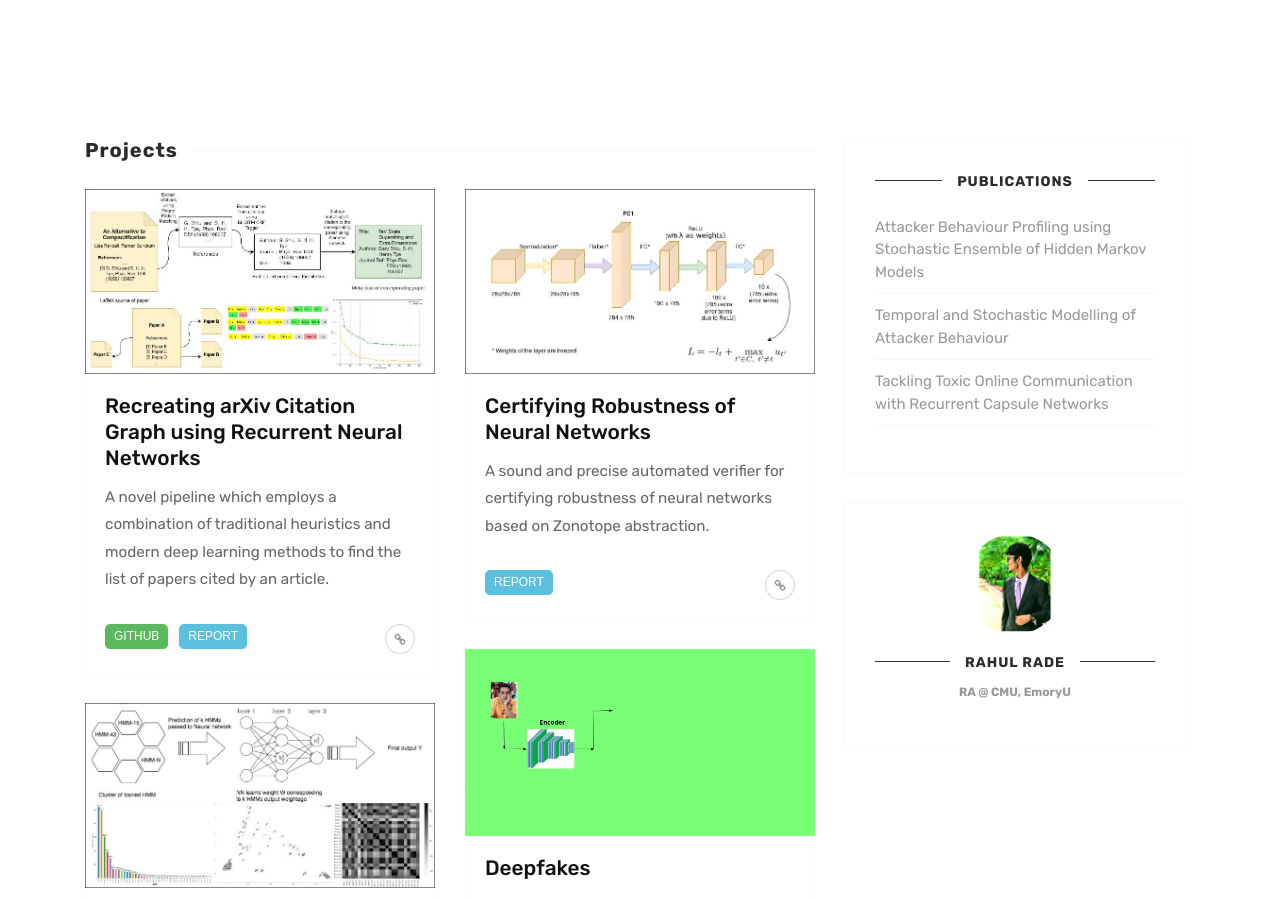
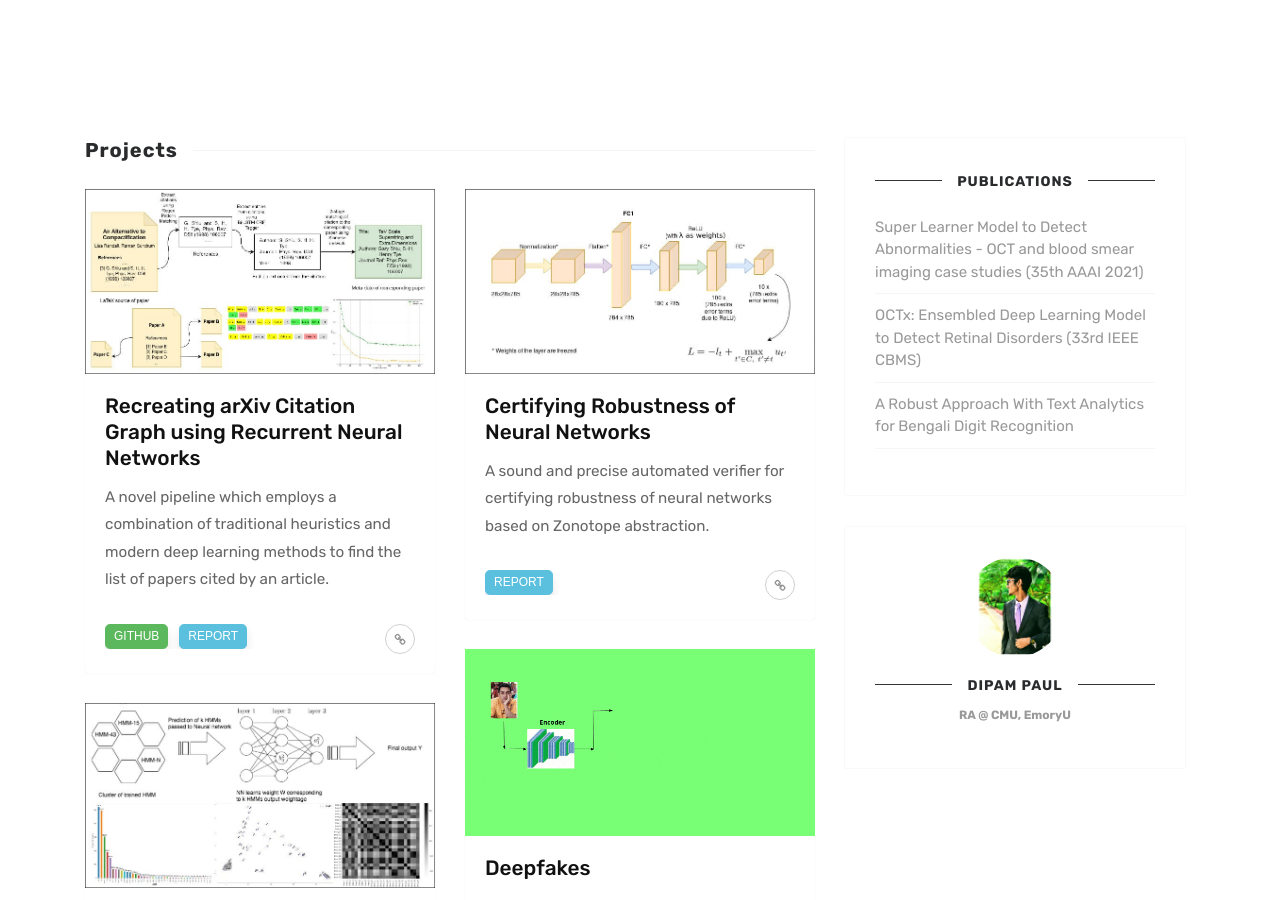
Before and after one commit to thisisdipam/thisisdipam.github.io, a Jekyll site: the page built from projects/index.html, in a window 1280 px wide and 900 px high. Built offline with Jekyll 4.4.1, drawn with Linux system fonts in a browser that asks for light colours; the list of posts is cut into pages by our own code.

Commit message:
Update sidebar.html

```diff
--- a/_includes/sidebar.html
+++ b/_includes/sidebar.html
@@ -3,9 +3,9 @@
   <div class="sidebar-section">
       <h5><span>Publications</span></h5>
       <ul style="list-none;">
-      <li><a target="_blank" href="https://arxiv.org/abs/1905.11824">Attacker Behaviour Profiling using Stochastic Ensemble of Hidden Markov Models</a></li>
-      <li><a target="blank" href="https://link.springer.com/chapter/10.1007/978-981-13-3582-2_3">Temporal and Stochastic Modelling of Attacker Behaviour</a></li>
-      <li><a target="blank" href="https://ieeexplore.ieee.org/document/8722433">Tackling Toxic Online Communication with Recurrent Capsule Networks</a></li>
+      <li><a target="_blank" href="https://taih20.github.io/papers/5/CameraReady/AAAI_2021.pdf">Super Learner Model to Detect Abnormalities - OCT and blood smear imaging case studies (35th AAAI 2021)</a></li>
+      <li><a target="blank" href="https://ieeexplore.ieee.org/document/9183103">OCTx: Ensembled Deep Learning Model to Detect Retinal Disorders (33rd IEEE CBMS)</a></li>
+      <li><a target="blank" href="https://link.springer.com/chapter/10.1007/978-981-15-7965-3_10">A Robust Approach With Text Analytics for Bengali Digit Recognition</a></li>
       </ul>
   </div>
 
@@ -13,7 +13,7 @@
     <div class="wrap-profile-img-sidebar">
       <img src="{{ site.baseurl }}/assets/images/download (3).png" class="rounded-circle profile-img-sidebar" alt="Dipam Paul">
     </div>
-    <h5><span>Rahul Rade</span>
+    <h5><span>Dipam Paul</span>
     <div class="wrap-profile-img-sidebar">
       <p>RA @ CMU, EmoryU</p>
     </div>
```
